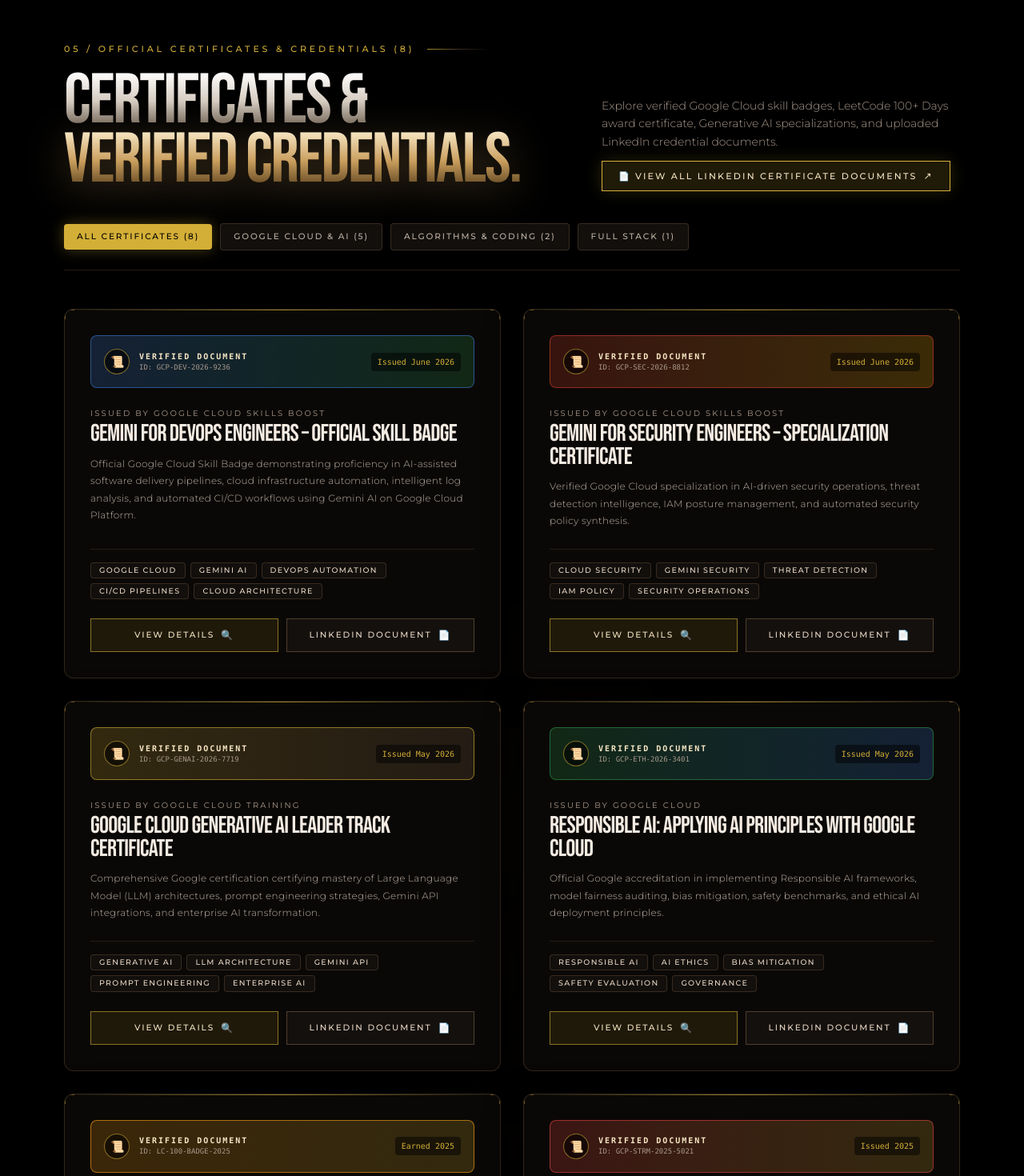
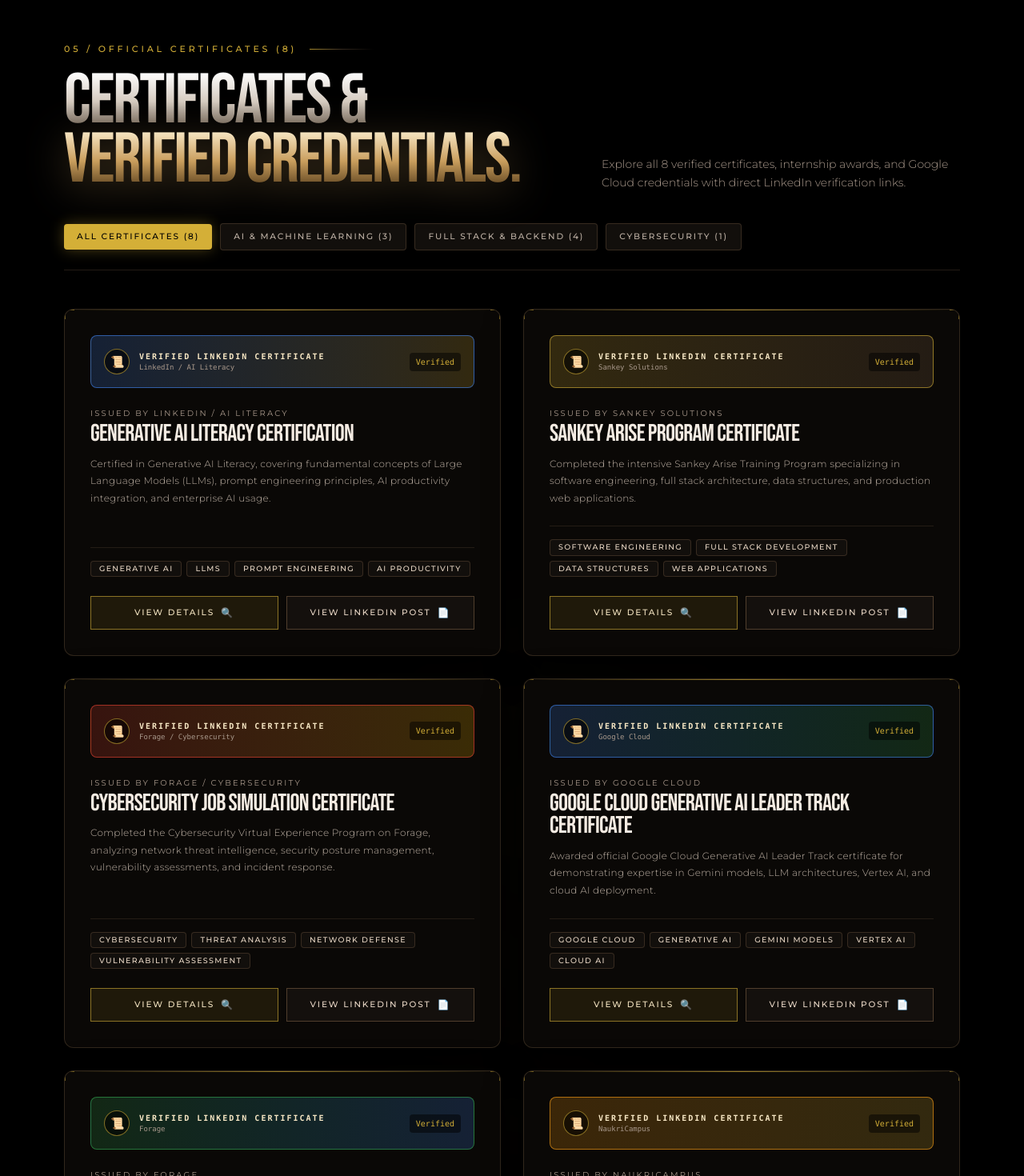
Before and after one commit to Patil-Shital-9236/shitalpatil-portfolio, a React (Vite) app: page / in a window 1280 px wide. Shown: the part 7820-9290 px from the top of the page at 80% size. Built offline with nearby package versions, Linux system fonts and the light colour scheme; a web font is replaced by a local one.

Commit message:
Update Certificates section to exclusively feature the 8 exact LinkedIn certificates with direct post links

```diff
--- a/src/components/CertificationsSection.tsx
+++ b/src/components/CertificationsSection.tsx
@@ -5,10 +5,9 @@
   id: string;
   title: string;
   issuer: string;
-  category: 'cloud-ai' | 'algorithms' | 'fullstack';
+  category: 'ai-ml' | 'fullstack-backend' | 'cybersecurity';
   categoryLabel: string;
   date: string;
-  credentialId: string;
   badge: string;
   badgeColor: string;
   description: string;
@@ -16,132 +15,130 @@
   certificateUrl: string;
 }
 
-const LINKEDIN_DOCS_URL = 'https://www.linkedin.com/in/shital-patil-365759237/recent-activity/documents/';
-
 const certificatesList: Certificate[] = [
   {
-    id: 'google-devops',
-    title: 'Gemini for DevOps Engineers – Official Skill Badge',
-    issuer: 'Google Cloud Skills Boost',
-    category: 'cloud-ai',
-    categoryLabel: 'GOOGLE CLOUD & AI',
-    date: 'Issued June 2026',
-    credentialId: 'GCP-DEV-2026-9236',
-    badge: '☁️ GOOGLE CLOUD SKILL BADGE',
-    badgeColor: 'from-[#4285F4]/20 to-[#34A853]/20 border-[#4285F4]/50',
+    id: 'genai-literacy',
+    title: 'Generative AI Literacy Certification',
+    issuer: 'LinkedIn / AI Literacy',
+    category: 'ai-ml',
+    categoryLabel: 'AI & MACHINE LEARNING',
+    date: 'Verified',
+    badge: '🤖 GENERATIVE AI LITERACY',
+    badgeColor: 'from-[#4285F4]/20 to-[#D4AF37]/20 border-[#4285F4]/60',
     description:
-      'Official Google Cloud Skill Badge demonstrating proficiency in AI-assisted software delivery pipelines, cloud infrastructure automation, intelligent log analysis, and automated CI/CD workflows using Gemini AI on Google Cloud Platform.',
-    skills: ['Google Cloud', 'Gemini AI', 'DevOps Automation', 'CI/CD Pipelines', 'Cloud Architecture'],
-    certificateUrl: LINKEDIN_DOCS_URL,
+      'Certified in Generative AI Literacy, covering fundamental concepts of Large Language Models (LLMs), prompt engineering principles, AI productivity integration, and enterprise AI usage.',
+    skills: ['Generative AI', 'LLMs', 'Prompt Engineering', 'AI Productivity'],
+    certificateUrl:
+      'https://www.linkedin.com/feed/update/urn:li:activity:7452352062857699328?updateEntityUrn=urn%3Ali%3Afs_updateV2%3A%28urn%3Ali%3Aactivity%3A7452352062857699328%2CFEED_DETAIL%2CEMPTY%2CDEFAULT%2Cfalse%29&originTrackingId=UCYo6Bz%2FSRWySKesCm5vVw%3D%3D',
   },
   {
-    id: 'google-security',
-    title: 'Gemini for Security Engineers – Specialization Certificate',
-    issuer: 'Google Cloud Skills Boost',
-    category: 'cloud-ai',
-    categoryLabel: 'GOOGLE CLOUD & AI',
-    date: 'Issued June 2026',
-    credentialId: 'GCP-SEC-2026-8812',
-    badge: '🛡️ SECURITY SPECIALIZATION BADGE',
-    badgeColor: 'from-[#EA4335]/20 to-[#FBBC05]/20 border-[#EA4335]/50',
+    id: 'sankey-arise',
+    title: 'Sankey Arise Program Certificate',
+    issuer: 'Sankey Solutions',
+    category: 'fullstack-backend',
+    categoryLabel: 'FULL STACK & BACKEND',
+    date: 'Verified',
+    badge: '⚡ SANKEY ARISE PROGRAM',
+    badgeColor: 'from-[#D4AF37]/20 to-[#8C6D4F]/20 border-[#D4AF37]/60',
     description:
-      'Verified Google Cloud specialization in AI-driven security operations, threat detection intelligence, IAM posture management, and automated security policy synthesis.',
-    skills: ['Cloud Security', 'Gemini Security', 'Threat Detection', 'IAM Policy', 'Security Operations'],
-    certificateUrl: LINKEDIN_DOCS_URL,
+      'Completed the intensive Sankey Arise Training Program specializing in software engineering, full stack architecture, data structures, and production web applications.',
+    skills: ['Software Engineering', 'Full Stack Development', 'Data Structures', 'Web Applications'],
+    certificateUrl:
+      'https://www.linkedin.com/feed/update/urn:li:activity:7452312394036326400?updateEntityUrn=urn%3Ali%3Afs_updateV2%3A%28urn%3Ali%3Aactivity%3A7452312394036326400%2CFEED_DETAIL%2CEMPTY%2CDEFAULT%2Cfalse%29&originTrackingId=1FjkBEnqQPyE%2FwT1I9AdLQ%3D%3D',
   },
   {
-    id: 'google-genai-leader',
-    title: 'Google Cloud Generative AI Leader Track Certificate',
-    issuer: 'Google Cloud Training',
-    category: 'cloud-ai',
-    categoryLabel: 'GOOGLE CLOUD & AI',
-    date: 'Issued May 2026',
-    credentialId: 'GCP-GENAI-2026-7719',
-    badge: '🚀 GENERATIVE AI LEADER CERTIFICATE',
-    badgeColor: 'from-[#D4AF37]/20 to-[#8C6D4F]/20 border-[#D4AF37]/60',
+    id: 'cybersecurity-simulation',
+    title: 'Cybersecurity Job Simulation Certificate',
+    issuer: 'Forage / Cybersecurity',
+    category: 'cybersecurity',
+    categoryLabel: 'CYBERSECURITY & CLOUD',
+    date: 'Verified',
+    badge: '🛡️ CYBERSECURITY SIMULATION',
+    badgeColor: 'from-[#EA4335]/20 to-[#FBBC05]/20 border-[#EA4335]/60',
     description:
-      'Comprehensive Google certification certifying mastery of Large Language Model (LLM) architectures, prompt engineering strategies, Gemini API integrations, and enterprise AI transformation.',
-    skills: ['Generative AI', 'LLM Architecture', 'Gemini API', 'Prompt Engineering', 'Enterprise AI'],
-    certificateUrl: LINKEDIN_DOCS_URL,
+      'Completed the Cybersecurity Virtual Experience Program on Forage, analyzing network threat intelligence, security posture management, vulnerability assessments, and incident response.',
+    skills: ['Cybersecurity', 'Threat Analysis', 'Network Defense', 'Vulnerability Assessment'],
+    certificateUrl:
+      'https://www.linkedin.com/feed/update/urn:li:activity:7388916103143669760?updateEntityUrn=urn%3Ali%3Afs_updateV2%3A%28urn%3Ali%3Aactivity%3A7388916103143669760%2CFEED_DETAIL%2CEMPTY%2CDEFAULT%2Cfalse%29&originTrackingId=smdy2cuYRcyfy%2FR9cq%2Fe1A%3D%3D',
   },
   {
-    id: 'google-responsible-ai',
-    title: 'Responsible AI: Applying AI Principles with Google Cloud',
+    id: 'gcp-genai-leader',
+    title: 'Google Cloud Generative AI Leader Track Certificate',
     issuer: 'Google Cloud',
-    category: 'cloud-ai',
-    categoryLabel: 'GOOGLE CLOUD & AI',
-    date: 'Issued May 2026',
-    credentialId: 'GCP-ETH-2026-3401',
-    badge: '⚖️ RESPONSIBLE AI GOVERNANCE BADGE',
-    badgeColor: 'from-[#34A853]/20 to-[#4285F4]/20 border-[#34A853]/50',
+    category: 'ai-ml',
+    categoryLabel: 'AI & MACHINE LEARNING',
+    date: 'Verified',
+    badge: '☁️ GOOGLE CLOUD GENAI LEADER',
+    badgeColor: 'from-[#4285F4]/20 to-[#34A853]/20 border-[#4285F4]/60',
     description:
-      'Official Google accreditation in implementing Responsible AI frameworks, model fairness auditing, bias mitigation, safety benchmarks, and ethical AI deployment principles.',
-    skills: ['Responsible AI', 'AI Ethics', 'Bias Mitigation', 'Safety Evaluation', 'Governance'],
-    certificateUrl: LINKEDIN_DOCS_URL,
+      'Awarded official Google Cloud Generative AI Leader Track certificate for demonstrating expertise in Gemini models, LLM architectures, Vertex AI, and cloud AI deployment.',
+    skills: ['Google Cloud', 'Generative AI', 'Gemini Models', 'Vertex AI', 'Cloud AI'],
+    certificateUrl:
+      'https://www.linkedin.com/feed/update/urn:li:activity:7383833829851049985?updateEntityUrn=urn%3Ali%3Afs_updateV2%3A%28urn%3Ali%3Aactivity%3A7383833829851049985%2CFEED_DETAIL%2CEMPTY%2CDEFAULT%2Cfalse%29&originTrackingId=4aZUD8r5QiCpz2GZKWJc9A%3D%3D',
   },
   {
-    id: 'leetcode-100-days',
-    title: 'LeetCode 100+ Days Problem Solving Award (2025)',
-    issuer: 'LeetCode Platform',
-    category: 'algorithms',
-    categoryLabel: 'ALGORITHMS & CODING',
-    date: 'Earned 2025',
-    credentialId: 'LC-100-BADGE-2025',
-    badge: '🏆 LEETCODE 100 DAYS BADGE',
+    id: 'forage-software-cert',
+    title: 'Forage Software Engineering Job Simulation Certificate',
+    issuer: 'Forage',
+    category: 'fullstack-backend',
+    categoryLabel: 'FULL STACK & BACKEND',
+    date: 'Verified',
+    badge: '💼 FORAGE JOB SIMULATION',
+    badgeColor: 'from-[#34A853]/20 to-[#4285F4]/20 border-[#34A853]/60',
+    description:
+      'Completed practical software engineering job simulation on Forage solving real-world development tasks, code refactoring, API integration, and software design.',
+    skills: ['Software Engineering', 'Code Refactoring', 'API Integration', 'Software Design'],
+    certificateUrl:
+      'https://www.linkedin.com/feed/update/urn:li:activity:7381689084806807552?updateEntityUrn=urn%3Ali%3Afs_updateV2%3A%28urn%3Ali%3Aactivity%3A7381689084806807552%2CFEED_DETAIL%2CEMPTY%2CDEFAULT%2Cfalse%29&originTrackingId=TbupIQcqRauLeuk%2B8QPWLQ%3D%3D',
+  },
+  {
+    id: 'naukri-campus',
+    title: 'NaukriCampus Certificate of Participation',
+    issuer: 'NaukriCampus',
+    category: 'fullstack-backend',
+    categoryLabel: 'FULL STACK & BACKEND',
+    date: 'Verified',
+    badge: '🏆 NAUKRICAMPUS PARTICIPATION',
     badgeColor: 'from-[#FFA116]/20 to-[#D4AF37]/20 border-[#FFA116]/60',
     description:
-      'Recognized problem-solving award for completing over 110+ Data Structures & Algorithms challenges (Arrays, Hash Maps, Dynamic Programming, Trees, Graphs, System Design) with consistent daily practice.',
-    skills: ['Data Structures', 'Algorithms', 'Dynamic Programming', 'Problem Solving', 'System Design'],
-    certificateUrl: LINKEDIN_DOCS_URL,
+      'Official Certificate of Participation in NaukriCampus national engineering skill evaluation and competitive technical assessment.',
+    skills: ['Technical Assessment', 'Coding Evaluation', 'Problem Solving', 'Engineering Fundamentals'],
+    certificateUrl:
+      'https://www.linkedin.com/feed/update/urn:li:activity:7370824233939238912?updateEntityUrn=urn%3Ali%3Afs_updateV2%3A%28urn%3Ali%3Aactivity%3A7370824233939238912%2CFEED_DETAIL%2CEMPTY%2CDEFAULT%2Cfalse%29&originTrackingId=NrhCe%2FXsS7%2BtZ82vTRkFtg%3D%3D',
   },
   {
-    id: 'genai-streamlit',
-    title: 'Develop GenAI Apps with Gemini & Streamlit Certificate',
-    issuer: 'Google Cloud & Streamlit',
-    category: 'cloud-ai',
-    categoryLabel: 'GOOGLE CLOUD & AI',
-    date: 'Issued 2025',
-    credentialId: 'GCP-STRM-2025-5021',
-    badge: '🤖 FULL STACK AI APP BADGE',
-    badgeColor: 'from-[#FF4B4B]/20 to-[#D4AF37]/20 border-[#FF4B4B]/50',
+    id: 'cognifyz-ml-internship',
+    title: 'Machine Learning Internship Certificate – Cognifyz',
+    issuer: 'Cognifyz Technologies',
+    category: 'ai-ml',
+    categoryLabel: 'AI & MACHINE LEARNING',
+    date: 'Verified',
+    badge: '🧠 MACHINE LEARNING INTERNSHIP',
+    badgeColor: 'from-[#8C6D4F]/20 to-[#D4AF37]/20 border-[#D4AF37]/60',
     description:
-      'Practical engineering certificate verifying ability to build and deploy end-to-end Generative AI applications leveraging Google Gemini API, vector database retrieval, and Streamlit web interfaces.',
-    skills: ['Python', 'Streamlit', 'Gemini API', 'Vector Search', 'Full Stack AI'],
-    certificateUrl: LINKEDIN_DOCS_URL,
+      'Successfully completed Machine Learning Internship at Cognifyz Technologies building predictive ML models, data preprocessing pipelines, evaluation metrics, and algorithm implementations.',
+    skills: ['Machine Learning', 'Python', 'Scikit-Learn', 'Data Analysis', 'Predictive Modeling'],
+    certificateUrl:
+      'https://www.linkedin.com/feed/update/urn:li:activity:7276629654143123456?updateEntityUrn=urn%3Ali%3Afs_updateV2%3A%28urn%3Ali%3Aactivity%3A7276629654143123456%2CFEED_DETAIL%2CEMPTY%2CDEFAULT%2Cfalse%29&originTrackingId=lJ4SaLQtQnu%2F7asdEs8I2g%3D%3D',
   },
   {
-    id: 'prompt-engineering',
-    title: 'Text Prompt Engineering & LLM Optimization',
-    issuer: 'DeepLearning.AI / Google Cloud',
-    category: 'algorithms',
-    categoryLabel: 'ALGORITHMS & CODING',
-    date: 'Issued 2025',
-    credentialId: 'DLAI-PROMPT-2025-4190',
-    badge: '🧠 PROMPT ENGINEERING CERTIFICATE',
-    badgeColor: 'from-[#8C6D4F]/20 to-[#D4AF37]/20 border-[#D4AF37]/50',
-    description:
-      'Advanced prompt engineering certificate covering Few-Shot Prompting, Chain-of-Thought (CoT) reasoning, System Role Instructions, LLM parameter tuning, and output formatting.',
-    skills: ['Prompt Engineering', 'Chain-of-Thought', 'System Roles', 'LLM Tuning', 'AI Inference'],
-    certificateUrl: LINKEDIN_DOCS_URL,
-  },
-  {
-    id: 'fullstack-web-cert',
-    title: 'Full Stack & REST API Engineering Certificate',
-    issuer: 'Enterprise Web Certification',
-    category: 'fullstack',
-    categoryLabel: 'FULL STACK',
-    date: 'Issued 2025',
-    credentialId: 'FS-CERT-2025-9011',
-    badge: '⚡ FULL STACK CERTIFICATION',
+    id: 'backend-internship',
+    title: 'Backend Web Development Internship Certificate',
+    issuer: 'Tech Internship Program',
+    category: 'fullstack-backend',
+    categoryLabel: 'FULL STACK & BACKEND',
+    date: 'Verified',
+    badge: '⚙️ BACKEND WEB DEVELOPMENT INTERNSHIP',
     badgeColor: 'from-[#D4AF37]/20 to-[#120F0C]/40 border-[#D4AF37]/60',
     description:
-      'Comprehensive engineering certificate covering asynchronous RESTful API design, Node.js Express server architectures, PostgreSQL/MongoDB database integration, and React frontend systems.',
-    skills: ['Node.js', 'Express.js', 'React.js', 'REST APIs', 'MongoDB', 'SQL'],
-    certificateUrl: LINKEDIN_DOCS_URL,
+      'Awarded Backend Web Development Internship completion for designing RESTful APIs, database schema design, asynchronous server handlers, and scalable backend logic.',
+    skills: ['Backend Development', 'Node.js', 'REST APIs', 'Database Architecture', 'Server Security'],
+    certificateUrl:
+      'https://www.linkedin.com/feed/update/urn:li:activity:7272643905207115777?updateEntityUrn=urn%3Ali%3Afs_updateV2%3A%28urn%3Ali%3Aactivity%3A7272643905207115777%2CFEED_DETAIL%2CEMPTY%2CDEFAULT%2Cfalse%29&originTrackingId=qtAYnyZaTHGfwZl3zdFakg%3D%3D',
   },
 ];
 
-type FilterType = 'all' | 'cloud-ai' | 'algorithms' | 'fullstack';
+type FilterType = 'all' | 'ai-ml' | 'fullstack-backend' | 'cybersecurity';
 
 export const CertificationsSection: React.FC = () => {
   const [activeFilter, setActiveFilter] = useState<FilterType>('all');
@@ -174,7 +171,7 @@
             className="text-[11px] font-medium tracking-[0.35em] uppercase text-[#D4AF37]"
             style={{ fontFamily: "'Montserrat', sans-serif" }}
           >
-            05 / OFFICIAL CERTIFICATES & CREDENTIALS ({certificatesList.length})
+            05 / OFFICIAL CERTIFICATES ({certificatesList.length})
           </span>
           <div className="w-20 h-[1px] bg-gradient-to-r from-[#D4AF37]/80 via-[#8C6D4F]/40 to-transparent" />
         </motion.div>
@@ -199,25 +196,12 @@
             </span>
           </h2>
 
-          <div className="flex flex-col items-start space-y-3">
-            <p
-              className="text-xs sm:text-sm font-light text-[#A8988B] max-w-md leading-relaxed"
-              style={{ fontFamily: "'Montserrat', sans-serif" }}
-            >
-              Explore verified Google Cloud skill badges, LeetCode 100+ Days award certificate, Generative AI specializations, and uploaded LinkedIn credential documents.
-            </p>
-
-            <a
-              href={LINKEDIN_DOCS_URL}
-              target="_blank"
-              rel="noopener noreferrer"
-              className="inline-flex items-center space-x-2 px-5 py-2.5 border border-[#D4AF37] bg-[#D4AF37]/15 hover:bg-[#D4AF37] text-[#F7E7C4] hover:text-black text-[11px] font-medium tracking-[0.2em] uppercase transition-all duration-300 shadow-[0_0_20px_rgba(212,175,55,0.2)]"
-              style={{ fontFamily: "'Montserrat', sans-serif" }}
-            >
-              <span>📄 VIEW ALL LINKEDIN CERTIFICATE DOCUMENTS</span>
-              <span className="text-xs">↗</span>
-            </a>
-          </div>
+          <p
+            className="text-xs sm:text-sm font-light text-[#A8988B] max-w-md leading-relaxed"
+            style={{ fontFamily: "'Montserrat', sans-serif" }}
+          >
+            Explore all {certificatesList.length} verified certificates, internship awards, and Google Cloud credentials with direct LinkedIn verification links.
+          </p>
         </motion.div>
 
         {/* Category Filter Tabs */}
@@ -225,16 +209,16 @@
           {[
             { id: 'all', label: `ALL CERTIFICATES (${certificatesList.length})` },
             {
-              id: 'cloud-ai',
-              label: `GOOGLE CLOUD & AI (${certificatesList.filter((c) => c.category === 'cloud-ai').length})`,
+              id: 'ai-ml',
+              label: `AI & MACHINE LEARNING (${certificatesList.filter((c) => c.category === 'ai-ml').length})`,
             },
             {
-              id: 'algorithms',
-              label: `ALGORITHMS & CODING (${certificatesList.filter((c) => c.category === 'algorithms').length})`,
+              id: 'fullstack-backend',
+              label: `FULL STACK & BACKEND (${certificatesList.filter((c) => c.category === 'fullstack-backend').length})`,
             },
             {
-              id: 'fullstack',
-              label: `FULL STACK (${certificatesList.filter((c) => c.category === 'fullstack').length})`,
+              id: 'cybersecurity',
+              label: `CYBERSECURITY (${certificatesList.filter((c) => c.category === 'cybersecurity').length})`,
             },
           ].map((tab) => (
             <button
@@ -286,10 +270,10 @@
                     </div>
                     <div>
                       <span className="block text-[10px] font-mono tracking-[0.2em] text-[#F7E7C4] uppercase font-semibold">
-                        VERIFIED DOCUMENT
+                        VERIFIED LINKEDIN CERTIFICATE
                       </span>
                       <span className="block text-[9px] font-mono text-[#A8988B]">
-                        ID: {cert.credentialId}
+                        {cert.issuer}
                       </span>
                     </div>
                   </div>
@@ -354,10 +338,10 @@
                         href={cert.certificateUrl}
                         target="_blank"
                         rel="noopener noreferrer"
-                        className="flex-1 inline-flex items-center justify-center space-x-2 py-3 border border-[#8C6D4F]/50 bg-[#14100D] hover:border-[#D4AF37] text-[#EAD8C7] hover:text-white text-[10.5px] font-medium tracking-[0.18em] uppercase transition-all duration-300"
+                        className="flex-1 inline-flex items-center justify-center space-x-2 py-3 border border-[#8C6D4F]/50 bg-[#14100D] hover:border-[#D4AF37] hover:bg-[#D4AF37] text-[#EAD8C7] hover:text-black text-[10.5px] font-medium tracking-[0.18em] uppercase transition-all duration-300"
                         style={{ fontFamily: "'Montserrat', sans-serif" }}
                       >
-                        <span>LINKEDIN DOCUMENT</span>
+                        <span>VIEW LINKEDIN POST</span>
                         <span className="text-xs">📄</span>
                       </a>
                     </div>
@@ -422,11 +406,11 @@
                     <span className="text-[#F7E7C4] font-semibold">SHITAL PATIL</span>
                   </div>
                   <div className="flex items-center justify-between text-xs font-mono">
-                    <span className="text-[#8C6D4F]">CREDENTIAL ID:</span>
-                    <span className="text-[#F7E7C4] font-semibold">{selectedCert.credentialId}</span>
+                    <span className="text-[#8C6D4F]">ISSUING ORGANIZATION:</span>
+                    <span className="text-[#F7E7C4] font-semibold">{selectedCert.issuer}</span>
                   </div>
                   <div className="flex items-center justify-between text-xs font-mono">
-                    <span className="text-[#8C6D4F]">STATUS:</span>
+                    <span className="text-[#8C6D4F]">VERIFICATION STATUS:</span>
                     <span className="text-[#34A853] font-semibold">VERIFIED & ACTIVE ✓</span>
                   </div>
                 </div>
@@ -465,7 +449,7 @@
                     className="flex-1 inline-flex items-center justify-center space-x-2 py-3.5 border border-[#D4AF37] bg-[#D4AF37] text-black text-xs font-medium tracking-[0.2em] uppercase transition-all hover:bg-[#F7E7C4]"
                     style={{ fontFamily: "'Montserrat', sans-serif" }}
                   >
-                    <span>OPEN LINKEDIN DOCUMENT</span>
+                    <span>OPEN LINKEDIN POST</span>
                     <span className="text-xs">📄</span>
                   </a>
 
```
